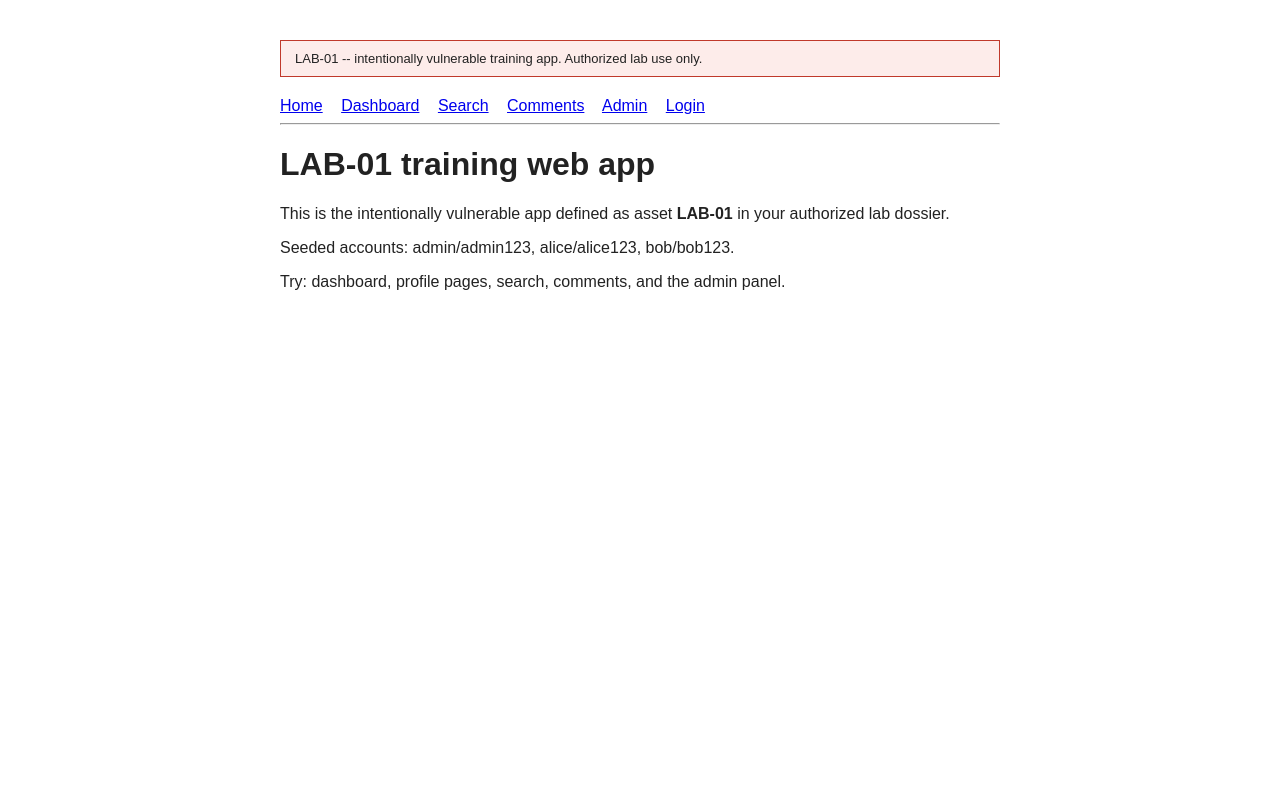
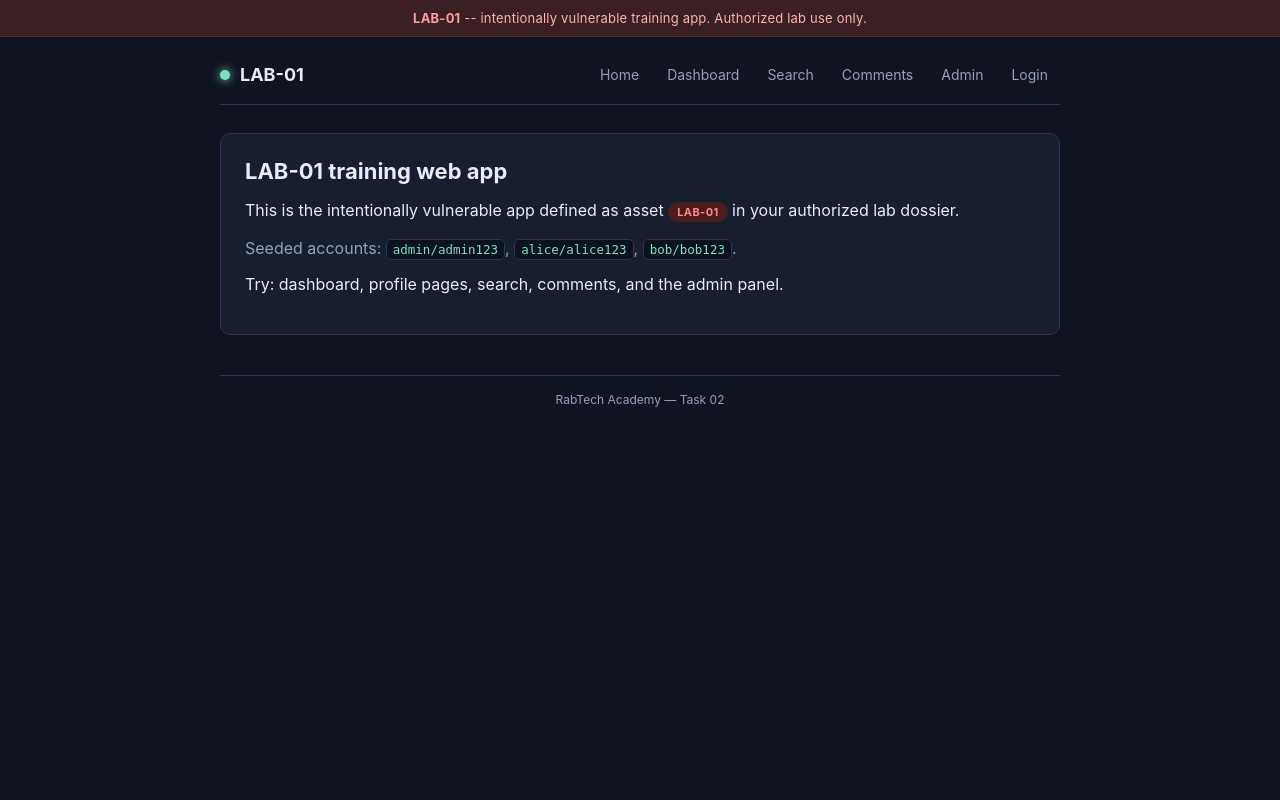
Before and after one commit to Sagarmankar123/lab01-web-app, a Flask app: page / in a window 1280 px wide. Run offline with Flask 3, Linux system fonts and the light colour scheme.

Commit message:
Final audit updates, link fixes, and CSS corrections

```diff
--- a/templates/base.html
+++ b/templates/base.html
@@ -3,33 +3,38 @@
 <head>
   <meta charset="utf-8">
   <title>LAB-01 training app</title>
-  <style>
-    body { font-family: Arial, sans-serif; max-width: 720px; margin: 40px auto; color: #222; }
-    nav a { margin-right: 14px; }
-    .banner { background: #fdecea; border: 1px solid #c0392b; padding: 10px 14px; margin-bottom: 20px; font-size: 13px; }
-    table { border-collapse: collapse; width: 100%; margin-top: 10px; }
-    th, td { border: 1px solid #ccc; padding: 6px 10px; text-align: left; font-size: 14px; }
-    th { background: #f0f0f0; }
-    input, textarea { padding: 6px; width: 260px; margin-bottom: 8px; }
-    button { padding: 6px 14px; }
-    .error { color: #c0392b; }
-  </style>
+  <link rel="stylesheet" href="{{ url_for('static', filename='style.css') }}">
 </head>
 <body>
-  <div class="banner">LAB-01 -- intentionally vulnerable training app. Authorized lab use only.</div>
-  <nav>
+  <div class="banner"><strong>LAB-01</strong> -- intentionally vulnerable training app. Authorized lab use only.</div>
+
+  <div class="shell">
+    <header class="topbar">
+      <div class="brand">
+        <div class="dot"></div>
+        LAB-01
+      </div>
+      <nav class="links">
         <a href="{{ url_for('home') }}">Home</a>
         <a href="{{ url_for('dashboard') }}">Dashboard</a>
         <a href="{{ url_for('search') }}">Search</a>
         <a href="{{ url_for('comments') }}">Comments</a>
         <a href="{{ url_for('admin') }}">Admin</a>
         {% if session.get('username') %}
-      <a href="{{ url_for('logout') }}">Logout ({{ session['username'] }})</a>
+          <a href="{{ url_for('logout') }}" class="session">Logout ({{ session['username'] }})</a>
         {% else %}
           <a href="{{ url_for('login') }}">Login</a>
         {% endif %}
       </nav>
-  <hr>
+    </header>
+
+    <main>
       {% block content %}{% endblock %}
+    </main>
+
+    <footer class="foot">
+      RabTech Academy &mdash; Task 02
+    </footer>
+  </div>
 </body>
 </html>
--- a/templates/home.html
+++ b/templates/home.html
@@ -1,11 +1,13 @@
 {% extends "base.html" %}
 {% block content %}
-<h1>LAB-01 training web app</h1>
-<p>This is the intentionally vulnerable app defined as asset <strong>LAB-01</strong> in your authorized lab dossier.</p>
-{% if user %}
-  <p>Logged in as <strong>{{ user }}</strong>.</p>
-{% else %}
-  <p>Seeded accounts: admin/admin123, alice/alice123, bob/bob123.</p>
-{% endif %}
-<p>Try: dashboard, profile pages, search, comments, and the admin panel.</p>
+<div class="card">
+  <h1>LAB-01 training web app</h1>
+  <p>This is the intentionally vulnerable app defined as asset <strong class="badge critical">LAB-01</strong> in your authorized lab dossier.</p>
+  {% if user %}
+    <p>Logged in as <strong class="badge role-admin">{{ user }}</strong>.</p>
+  {% else %}
+    <p class="muted">Seeded accounts: <code>admin/admin123</code>, <code>alice/alice123</code>, <code>bob/bob123</code>.</p>
+  {% endif %}
+  <p>Try: dashboard, profile pages, search, comments, and the admin panel.</p>
+</div>
 {% endblock %}
```
Also changed, not shown: docs/authorization.md (+1 -1 lines), docs/testing-methodology.md (+1 -1 lines), findings/finding-template.md (+1 -1 lines), testing/test-results.md (+1 -1 lines), findings/README.md. Lines whose indentation alone changed are shown as unchanged.
